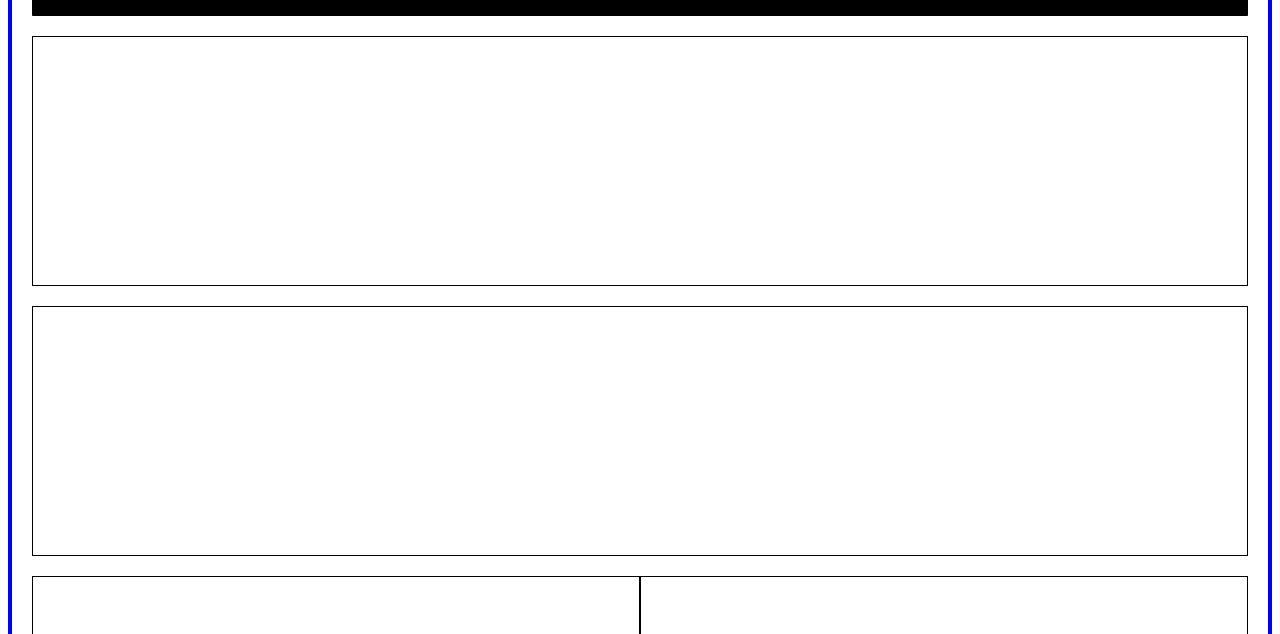
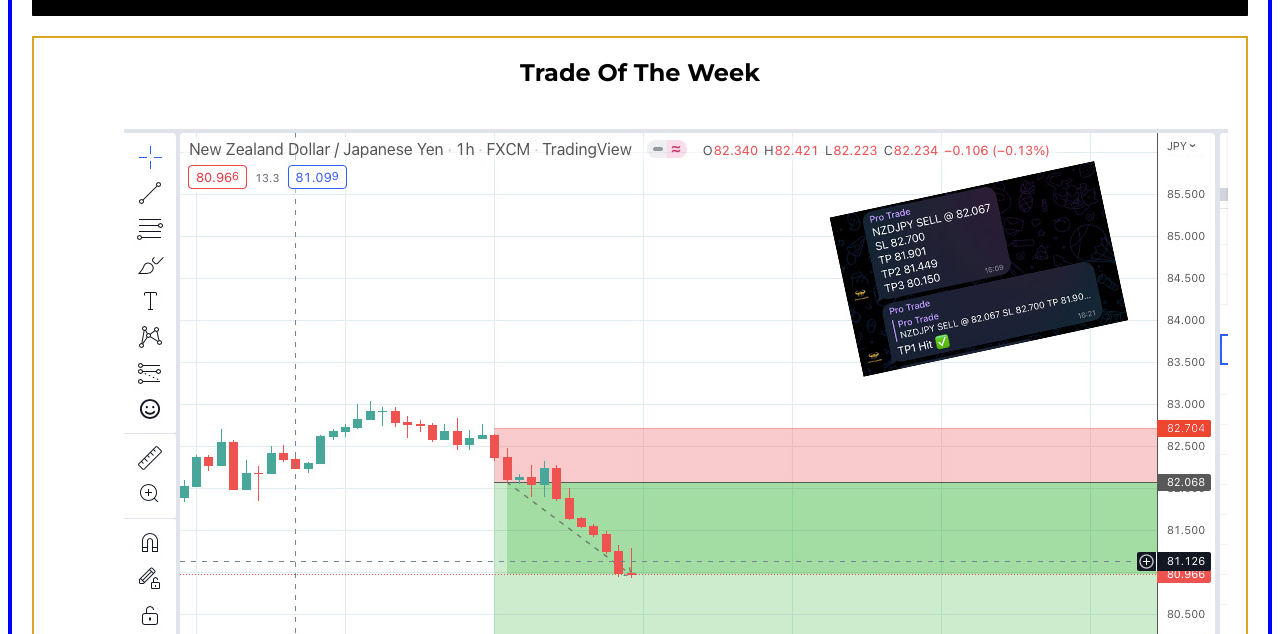
Before and after one commit to Nana-Kwame247/protrade-newsletter, a plain HTML site: page index.html in a window 1280 px wide. Shown: the part 166-800 px from the top of the page. Drawn offline with Linux system fonts and the light colour scheme.

Commit message:
trade of the week section completed

```diff
--- a/index.html
+++ b/index.html
@@ -12,7 +12,14 @@
       <img src="./images/protradelogosample.png" alt="logo" class="logo" />
       <p class="motto">The No Nonsense Newsletter For Your Trading Success</p>
     </header>
-    <section class="trade"></section>
+    <section class="trade">
+      <h2>Trade Of The Week</h2>
+      <img
+        src="./images/tradeoftheweek.jpg"
+        alt="trade of the week"
+        class="weeklytrade"
+      />
+    </section>
     <section class="story"></section>
     <article class="results"></article>
     <article class="promotion"></article>
--- a/style.css
+++ b/style.css
@@ -1,4 +1,6 @@
 @import url("https://fonts.googleapis.com/css2?family=Roboto:wght@300;400;500;700&display=swap");
+
+@import url("https://fonts.googleapis.com/css2?family=Montserrat:wght@300;400;700&display=swap");
 
 * {
   box-sizing: border-box;
@@ -28,7 +30,7 @@ header {
 }
 
 section {
-  height: 250px;
+  height: 650px;
 }
 header,
 footer {
@@ -64,3 +66,19 @@ header {
   padding-top: 75px;
   padding-right: 20px;
 }
+
+/* trade of the week */
+
+h2 {
+  text-align: center;
+  font-family: "Montserrat", sans-serif;
+}
+
+.trade {
+  border: 2px solid goldenrod;
+  padding: 0 50px 10px 50px;
+}
+
+.weeklytrade {
+  margin: 20px 40px;
+}
```
Also changed, not shown: images/tradeoftheweek.jpg (added), images/tradeoftheweek.png (added).
